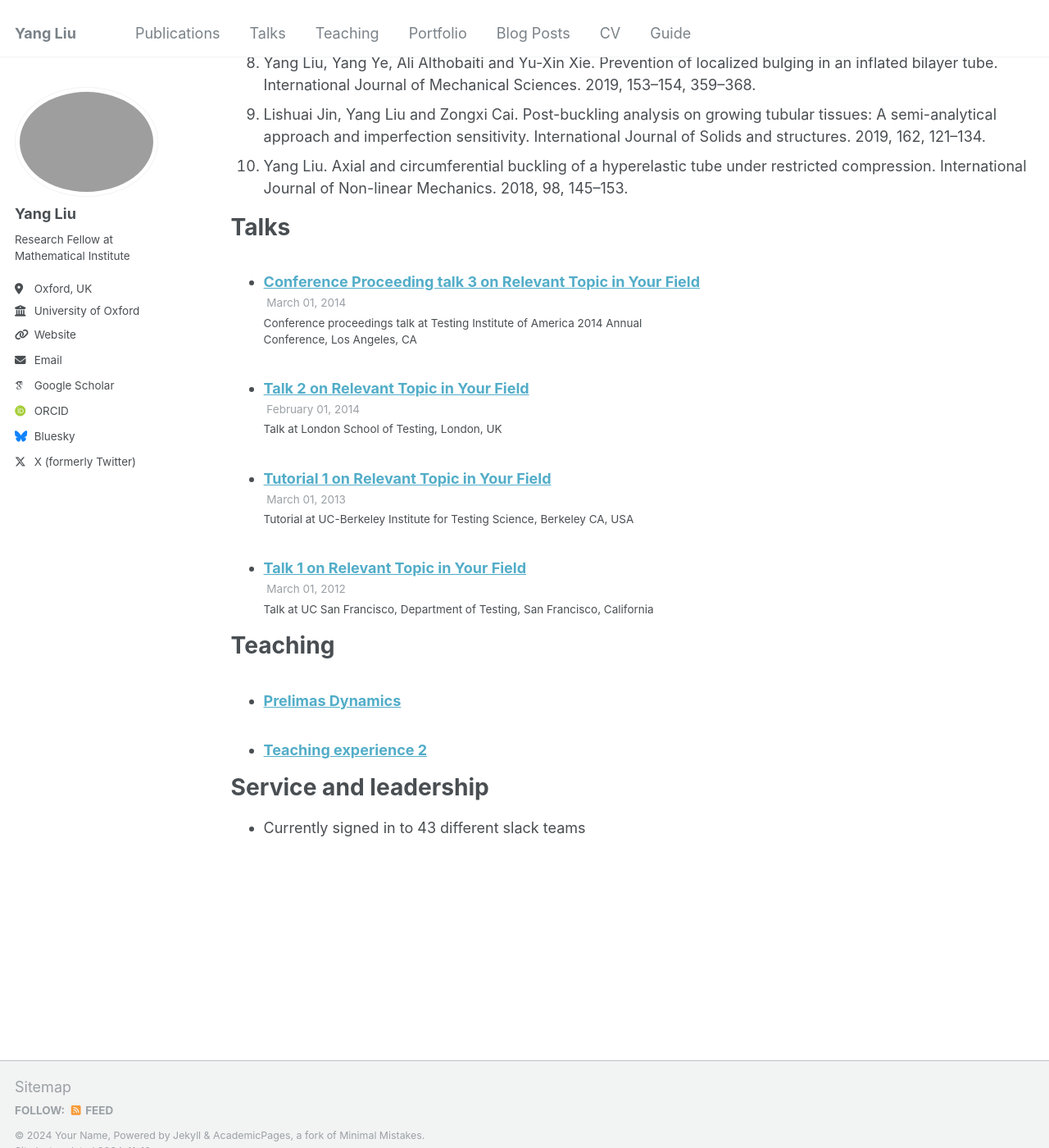
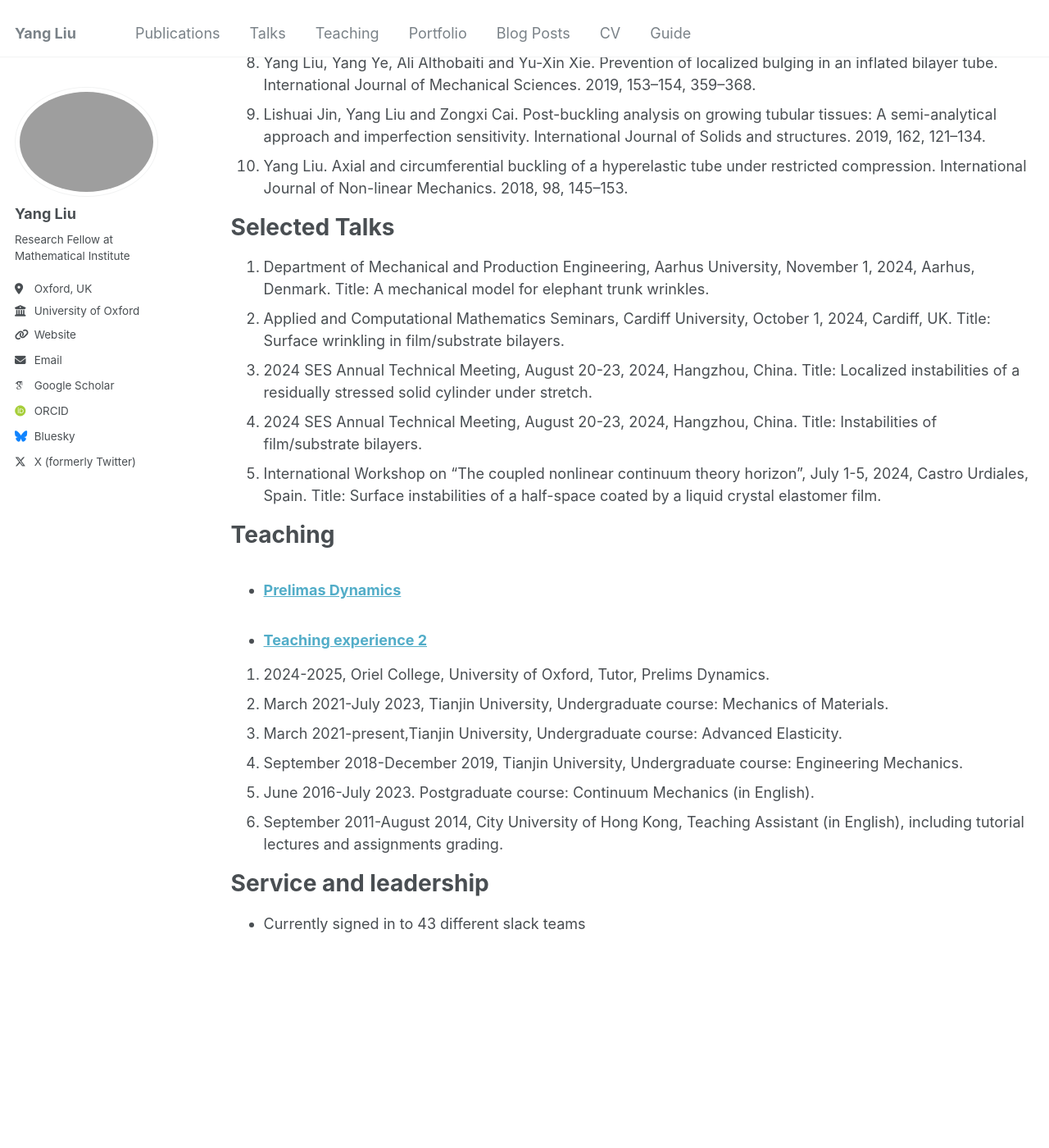
Before and after one commit to yangliumech/yangliumech.github.io, a Jekyll site: the page built from _pages/cv.md, in a window 1280 px wide and 1400 px high, scrolled down 1078 px. Shown: the whole window at 82% size. Built offline with Jekyll 4.4.1, drawn with Linux system fonts in a browser that asks for light colours; some web fonts are replaced; a file with an impossible date is left out.

Commit message:
Update cv.md

```diff
--- a/_pages/cv.md
+++ b/_pages/cv.md
@@ -41,11 +41,14 @@ Selected Publications
 9. Lishuai Jin, Yang Liu and Zongxi Cai. Post-buckling analysis on growing tubular tissues: A semi-analytical approach and imperfection sensitivity. International Journal of Solids and structures. 2019, 162, 121–134.
 10. Yang Liu. Axial and circumferential buckling of a hyperelastic tube under restricted compression. International Journal of Non-linear Mechanics. 2018, 98, 145–153.
 
-Talks
+Selected Talks
 ======
-  <ul>{% for post in site.talks reversed %}
-    {% include archive-single-talk-cv.html  %}
-  {% endfor %}</ul>
+  1. Department of Mechanical and Production Engineering, Aarhus University, November 1, 2024, Aarhus, Denmark. Title: A mechanical model for elephant trunk wrinkles.
+  2. Applied and Computational Mathematics Seminars, Cardiff University, October 1, 2024, Cardiff, UK. Title: Surface wrinkling in film/substrate bilayers.
+  3. 2024 SES Annual Technical Meeting, August 20-23, 2024, Hangzhou, China. Title: Localized instabilities of a residually stressed solid cylinder under stretch.
+  4. 2024 SES Annual Technical Meeting, August 20-23, 2024, Hangzhou, China. Title: Instabilities of film/substrate bilayers.
+  5. International Workshop on “The coupled nonlinear continuum theory horizon”, July 1-5, 2024, Castro Urdiales, Spain. Title: Surface instabilities of a half-space coated by a liquid crystal elastomer film.
+
 
 Teaching
 ======
@@ -53,6 +56,13 @@ Teaching
     {% include archive-single-cv.html %}
   {% endfor %}</ul>
 
+1. 2024-2025, Oriel College, University of Oxford, Tutor, Prelims Dynamics.
+2. March 2021-July 2023, Tianjin University, Undergraduate course: Mechanics of Materials.
+3. March 2021-present,Tianjin University, Undergraduate course: Advanced Elasticity.
+4. September 2018-December 2019, Tianjin University, Undergraduate course: Engineering Mechanics.
+5. June 2016-July 2023. Postgraduate course: Continuum Mechanics (in English).
+6. September 2011-August 2014, City University of Hong Kong, Teaching Assistant (in English), including tutorial lectures and assignments grading.
+
 Service and leadership
 ======
 * Currently signed in to 43 different slack teams
```
